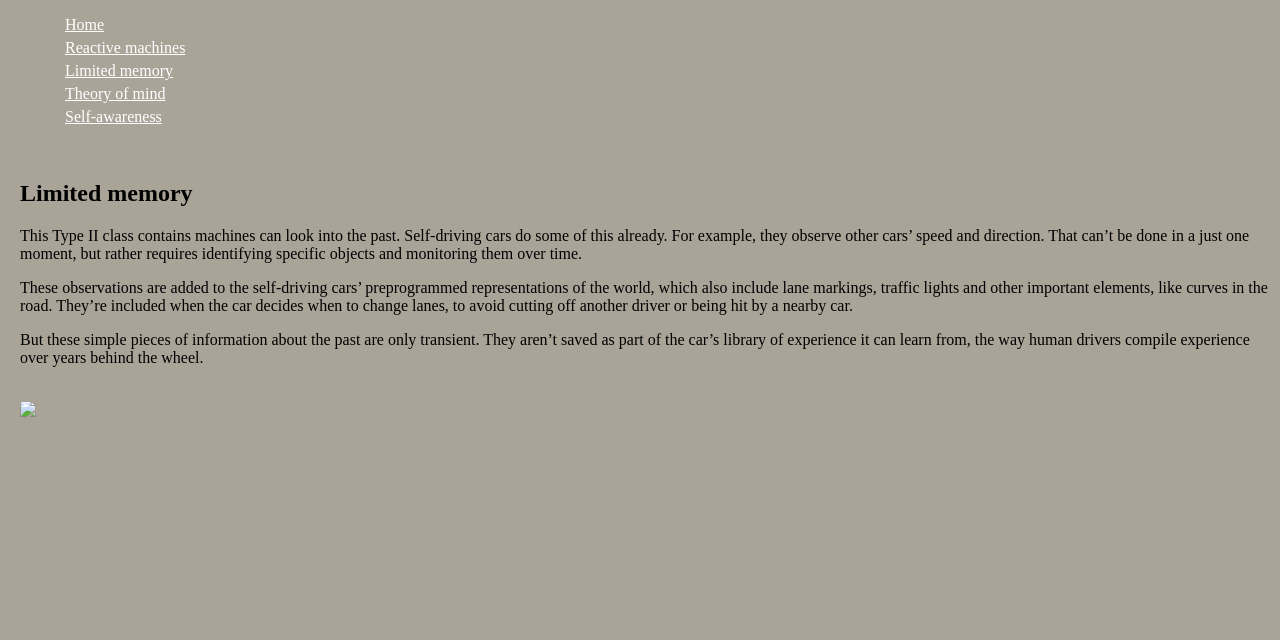
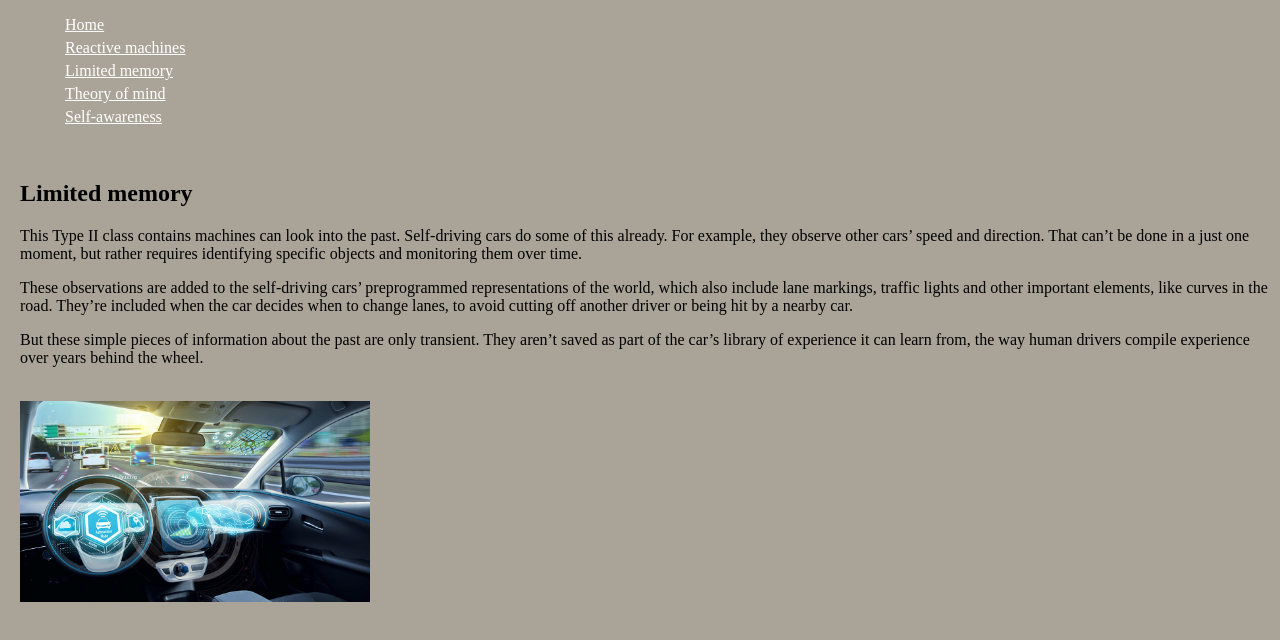
Before and after one commit to Mohamedafifi45/project, a plain HTML site: page Limited memory.html in a window 1280 px wide. Drawn offline with Linux system fonts and the light colour scheme.

Commit message:
Update Limited memory.html

```diff
--- a/Limited memory.html
+++ b/Limited memory.html
@@ -37,6 +37,6 @@
             But these simple pieces of information about the past are only transient. They aren’t saved as part of the car’s library of experience it can learn from, the way human drivers compile experience over years behind the wheel.
         </p>
         <br>
-        <img style="width: 350px;" src="imgs/Limited-Memory-AI-Types-Of-Artificial-Intelligence-Edureka.jpg">
+        <img style="width: 350px;" src="Limited-Memory-AI-Types-Of-Artificial-Intelligence-Edureka.jpg">
     </body>
 </html>
```
